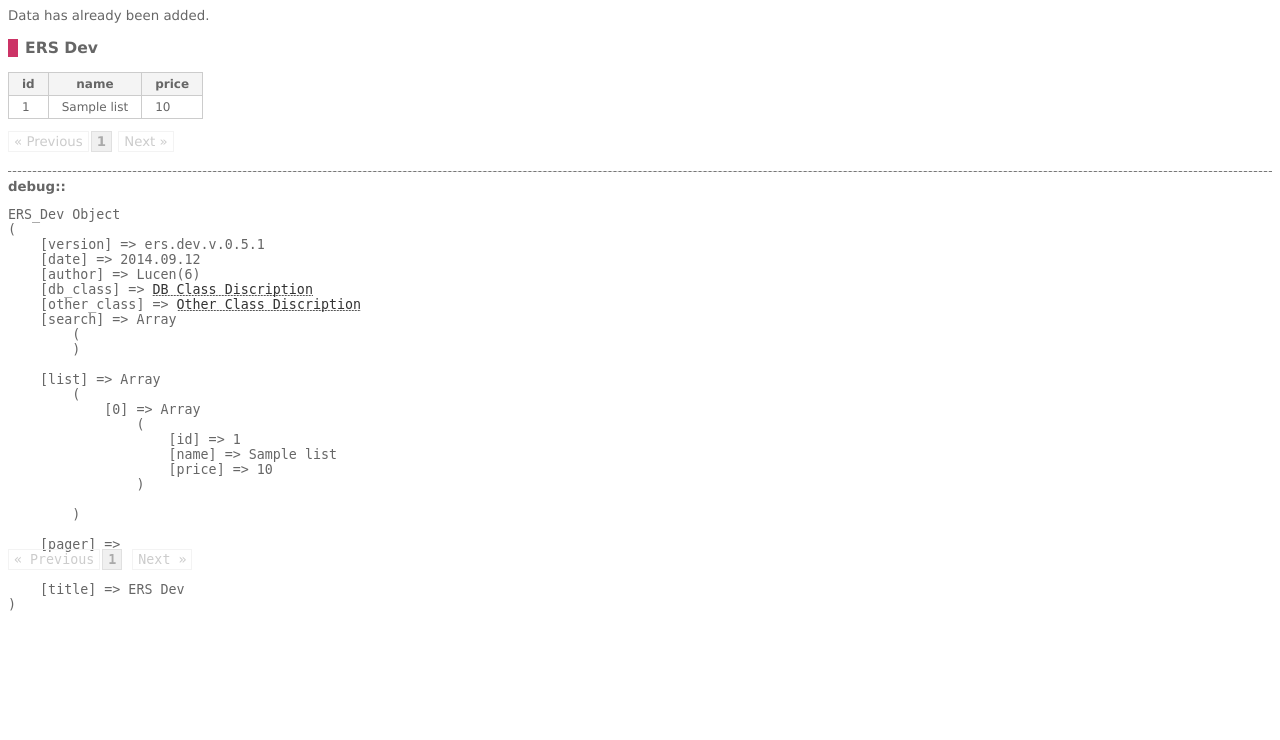
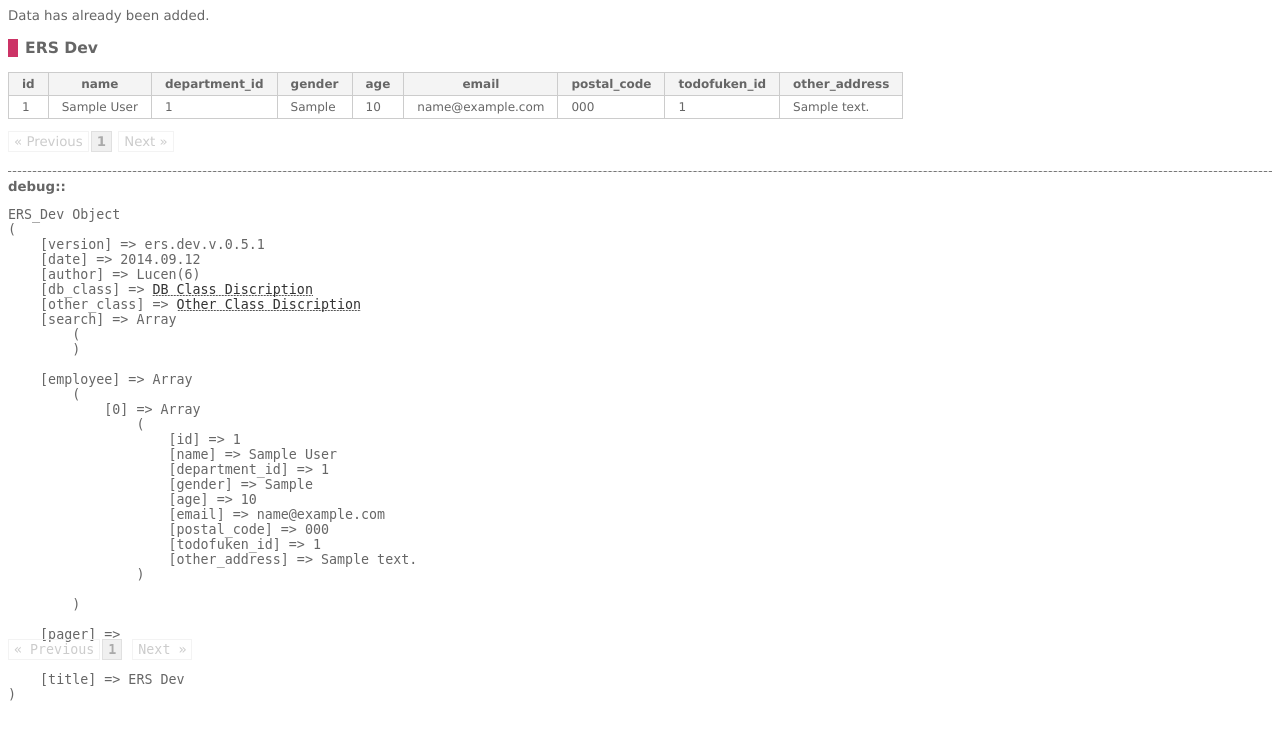
Before and after one commit to thai-daunbi/ers-dev, a PHP site: page / in a window 1280 px wide. Shown: the top 740 px of the page. Run offline with PHP 8.4, Linux system fonts and the light colour scheme; tables that the repository leaves empty or names only in its code hold one stand-in row (values such as "Sample post").

Commit message:
complete

```diff
--- a/inc/class.db.php
+++ b/inc/class.db.php
@@ -7,7 +7,7 @@ class db extends PDO
 	private $errorCallbackFunction;
 	private $errorMsgFormat;
 
-	public function __construct($dsn, $user="", $passwd="")
+	public function __construct($dsn, $user="root", $passwd="")
 	{
 		$options = array(
 			PDO::ATTR_PERSISTENT => true,
--- a/inc/class.pager.php
+++ b/inc/class.pager.php
@@ -59,7 +59,7 @@ class Pager extends db
 
 	function doQuery()
 	{
-		$sql = "SELECT * FROM department WHERE 1";
+		$sql = trim($this->sql);
 		//rows
 		$result = $this->mysqli->query($sql);
 		$this->rows = mysqli_num_rows($result);
--- a/index.php
+++ b/index.php
@@ -12,15 +12,15 @@ html_header($title);
 
 #- 検索結果 -------
 $bind = array(":search" => "a%");
-$set->search = $db->select('list', 'name LIKE :search', $bind);
+$set->search = $db->select('employee', 'name LIKE :search', $bind);
 
 #- Pager example of use -------
-$sql = "SELECT * FROM list WHERE 1 ORDER BY id DESC";
+$sql = "SELECT * FROM employee WHERE 1 ORDER BY id DESC";
 $pager = new Pager($mysqli, $sql, PAGER_LIMIT);
 //debug($pager);
 
 # list 取得
-$set->list = $db->pager($pager);
+$set->employee = $db->pager($pager);
 
 # paging
 $set->pager = $pager->show();
@@ -35,7 +35,7 @@ $fields = array(
 $fields = array(
 	'name' => 'update name',
 );
-$db->update('list', $fields, 'id = 9');
+$db->update('employee', $fields, 'id = 9');
 
 
 #- View =============================================================
--- a/view/index.phtml
+++ b/view/index.phtml
@@ -3,7 +3,7 @@
 <h3><?php echo $set->title; ?></h3>
 
 <!-- Table自動表示 -->
-<?php echo $tbl->view($set->list); ?>
+<?php echo $tbl->view($set->employee); ?>
 
 <!-- pager -->
 <?php echo $set->pager; ?>
```
